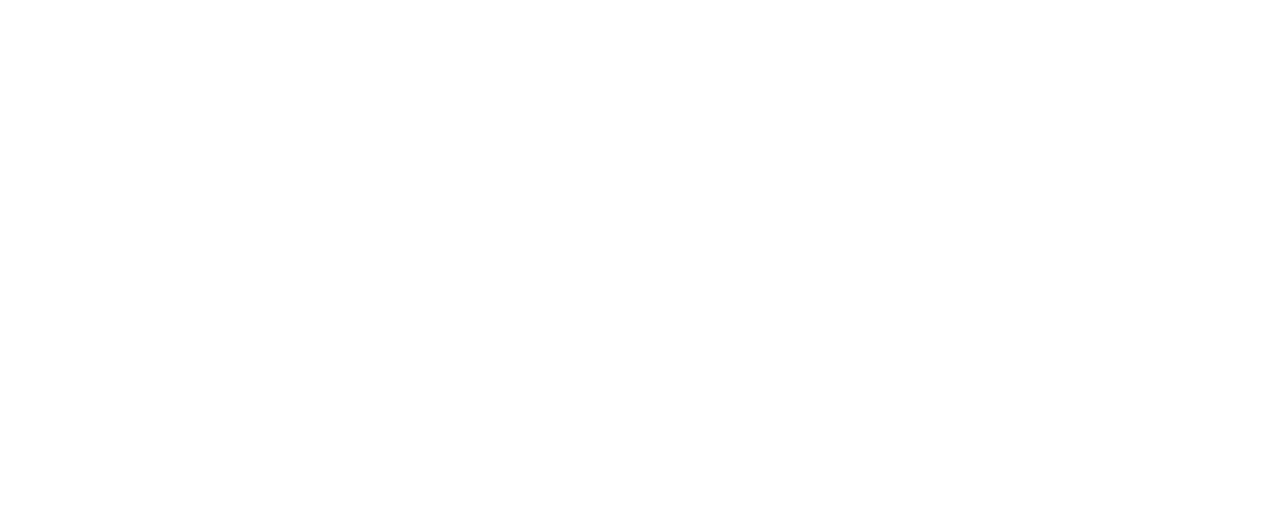
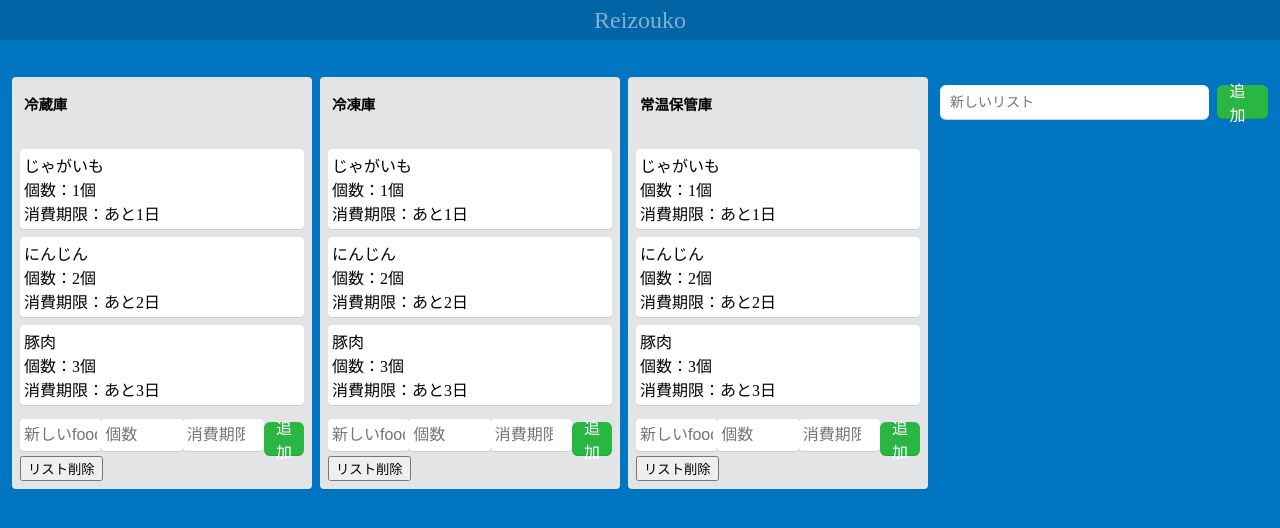
Before and after one commit to webex89-team-2/team-original-app, a React (Vite) app: page /mypage in a window 1280 px wide. Before the commit this address had no page. Shown: the top 528 px of the page. Built offline with nearby package versions, Linux system fonts and the light colour scheme.

Commit message:
Trello機能を作製

```diff
--- a/package.json
+++ b/package.json
@@ -13,7 +13,8 @@
     "firebase": "^12.1.0",
     "react": "^19.1.1",
     "react-dom": "^19.1.1",
-    "react-router": "^7.8.1"
+    "react-router": "^7.8.1",
+    "react-router-dom": "^7.8.2"
   },
   "devDependencies": {
     "@eslint/js": "^9.33.0",
--- a/src/App.jsx
+++ b/src/App.jsx
@@ -1,13 +1,12 @@
-import { Link } from "react-router";
+import Router from "./routes/route.jsx"
+import { Link } from "react-router-dom";
 
-function App() {
+export default function App(){
   return (
-    <div>
-      <h1>Hello World!</h1>
-      <p>これは最初のページです。</p>
-      <Link to="/timeline">タイムライン</Link>
-    </div>
-  );
+  <>
+  <Link to="/mypage">
+  MYPAGE
+  </Link>
+  </>
+  )
 }
-
-export default App;
--- /dev/null
+++ b/src/component/Card.jsx
@@ -0,0 +1,14 @@
+ export function Card({card, handleDeleteCard}) {
+
+  return (
+    <div className = "card">
+       <div className = "text">{card.text}</div>
+       <div className = "number">個数：{card.number}個</div>
+       <div className = "deadline">消費期限：あと{card.dead}日</div>
+        <div
+        className = "delete"
+        onClick = {() => handleDeleteCard(card.id)}
+        ></div>
+    </div>
+)
+}
--- /dev/null
+++ b/src/component/Header.jsx
@@ -0,0 +1,7 @@
+export function Header() {
+    return (
+    <header>
+      <div className = "header-title">Reizouko</div>
+    </header>
+    )
+}
--- /dev/null
+++ b/src/component/List.jsx
@@ -0,0 +1,81 @@
+import { useState } from "react"
+import { Card } from "./Card"
+
+export function List({ title }) {
+  const [cards, setCards] = useState([
+    {id: crypto.randomUUID(), text: "じゃがいも", number: 1, dead: 1},
+    {id: crypto.randomUUID(), text: "にんじん", number: 2, dead: 2},
+    {id: crypto.randomUUID(), text: "豚肉", number: 3, dead: 3},
+  ])
+
+  const [inputValue, setInputValue] = useState("")
+  const [inputNumber, setInputNumber] = useState("")
+  const [inputDead, setInputDead] = useState("")
+
+
+// 追加ボタン
+const handleAddCard = () => {
+  if (!inputValue) return
+  setCards([...cards, {
+    id: crypto.randomUUID(),
+    text: inputValue,
+    number: Number(inputNumber) || 1,
+    dead: Number(inputDead) || 1,
+  }
+])
+  setInputValue("")
+  setInputNumber("")
+  setInputDead("")
+}
+
+// 削除ボタン
+const handleDeleteCard = (idToDelete) => {
+  setCards(cards.filter((card) => card.id !== idToDelete))
+}
+
+return (
+  <>
+  <div className = "list-header">
+    <div className = "list-title">{title}</div>
+  </div>
+
+  <div className = "cards-container">
+    {cards.map((card) => (
+      <Card
+      key = {card.id}
+      card = {card}
+      handleDeleteCard = {handleDeleteCard}/>
+    ))}
+  </div>
+
+  <div className = "list-footer">
+    <div className = "input-container">
+      <input
+      type = "text"
+      placeholder = "新しいfood"
+      className = "input-todo"
+      value = {inputValue}
+      onChange = {(e) => setInputValue(e.target.value)}
+      />
+      <input
+      type = "number"
+      placeholder = "個数"
+      className = "input-todo"
+      value = {inputNumber}
+      onChange = {(e) => setInputNumber(e.target.value)}
+      />
+      <input
+      type = "number"
+      placeholder = "消費期限（日）"
+      className = "input-todo"
+      value = {inputDead}
+      onChange = {(e) => setInputDead(e.target.value)}
+      />
+      <div className = "input-button" onClick = {handleAddCard}>
+        追加
+      </div>
+    </div>
+  </div>
+</>
+)
+}
--- /dev/null
+++ b/src/component/Trello.css
@@ -0,0 +1,137 @@
+* {
+  box-sizing: border-box;
+}
+body {
+  margin: 0;
+  overflow: hidden;
+  background-color: #0076c2;
+}
+header {
+  position: absolute;
+  top: 0px;
+  width: 100%;
+}
+.header-title {
+  display: flex;
+  justify-content: center;
+  align-items: center;
+  height: 40px;
+  font-size: 1.5em;
+  background-color: #0064a5;
+  color: #7fb1d2;
+}
+.main-container {
+  display: flex;
+  flex-wrap: nowrap;
+  align-items: flex-start;
+  width: 100vw;
+  height: 100vh;
+  padding: 52px 12px 12px 12px;
+  overflow-x: auto;
+  background-color: #0076c2;
+}
+.new-list {
+  height: 34px;
+  width: 320px;
+  max-width: 60vw;
+  padding: 0 10px;
+  margin: 8px 8px 0 12px;
+  border: none;
+  border-radius: 6px;
+  box-shadow: 0 1px 0 #ccc;
+  font-size: 14px;
+}
+.list-container {
+  min-width: 300px;
+  width: 300px;
+  padding: 8px;
+  border-radius: 4px;
+  background-color: #e2e4e6;
+}
+.list-container:nth-child(n + 2) {
+  margin-left: 8px;
+}
+.list-header {
+  height: 60px;
+  padding: 8px 0px 0px 4px;
+  font-weight: bold;
+  font-size: 0.9em;
+}
+.cards-container {
+  max-height: calc(100vh - 200px);
+  margin-top: 4px;
+  overflow-y: auto;
+}
+.card {
+  position: relative;
+  padding: 4px;
+  background-color: #fff;
+  border-radius: 4px;
+  box-shadow: 0 1px 0 #ccc;
+}
+.card:nth-of-type(n + 2) {
+  margin-top: 8px;
+}
+.card:last-child {
+  margin-bottom: 1px;
+  word-wrap: break-word;
+}
+.card .text {
+  overflow-x: hidden;
+}
+.card:hover {
+  background-color: #edeff0;
+  border-bottom-color: #d6dadc;
+}
+.card:hover .delete {
+  position: absolute;
+  bottom: 4px;
+  right: 4px;
+  z-index: 16;
+  opacity: 0.5;
+  color: #f00;
+}
+.card:hover .delete:after {
+  content: "削除";
+}
+.card:hover .delete:hover {
+  opacity: 1;
+}
+.input-container {
+  display: flex;
+  justify-content: space-between;
+  align-items: center;
+}
+.input-container .input-todo {
+  height: 2em;
+  width: 75%;
+  padding: 4px;
+  background-color: #fff;
+  border-radius: 4px;
+  box-shadow: 0 1px 0 #ccc;
+  font-size: 1em;
+  border-width: 0px;
+}
+.input-container .input-todo:focus {
+  outline: 0;
+}
+.input-button {
+  display: inline-flex;
+  align-items: center;
+  justify-content: center;
+  height: 34px;
+  padding: 0 12px;
+  margin-top: 8px;
+  color: #fff;
+  background-color: #2ab643;
+  border-radius: 6px;
+  border-bottom: 1px solid #2aa138;
+  cursor: pointer;
+  user-select: none;
+}
+.input-container .input-button:active {
+  transform: translateY(2px);
+}
+.list-footer {
+  margin-top: 8px;
+}
--- /dev/null
+++ b/src/pages/Mypage.jsx
@@ -0,0 +1,89 @@
+import React from "react";
+import{ Link, useNavigate } from "react-router-dom";
+import{BrowserRouter} from "react-router"
+import "../component/Trello.css"
+import { Header } from "../component/Header"
+import { List } from "../component/List"
+import { useState } from "react"
+// import { useEffect } from "react"
+// import { addDoc, collection, getDocs } from "firebase/firestore"
+// import { db } from "../firebase"
+
+const Mypage = () => {
+
+    const  navigate = useNavigate();
+  const [lists, setLists] = useState ([
+    {id: crypto.randomUUID(), title: "冷蔵庫"},
+    {id: crypto.randomUUID(), title: "冷凍庫"},
+    {id: crypto.randomUUID(), title: "常温保管庫"},
+  ])
+
+const [newListTitle, setNewListTitle] = useState("")
+
+// リスト追加ボタン
+const handleAddList = () => {
+  if(!newListTitle) return
+  setLists([...lists, {id: crypto.randomUUID(), title: newListTitle}])
+  setNewListTitle("")
+}
+
+// リスト削除ボタン
+const handleDeleteList = (idToDeleteList) => {
+  setLists(lists.filter((list) => list.id !== idToDeleteList))
+}
+
+// const [lists, setLists] = useState([]) // 投稿を格納する変数
+
+// firebaseにデータを保存する関数
+// const addPost = async () {
+//   const docRef = await addDoc(collection(db, "lists"), {
+//     text: "",
+//   })
+
+//   const newLists = [
+//     ...lists,
+//     {id: docRef.id, text: ""},
+//   ]
+//   setLists(newLists)
+// }
+
+//     useEffect(() => {
+//         // データを取得する関数
+//         const getPosts = async () => {
+//             const res = await getDocs(collection(db, ";lists"))
+//             const data = res.docs.map((doc) => ({
+//                 id: doc.id,
+//                 ...doc.data(),
+//             }))
+//             setLists(data)
+//         }
+
+//         getPosts() // データ取得
+//     }, [])
+
+return (
+<>
+  <Header />
+  <button onClick = {() => navigate("/signin")}>ログアウト</button>
+  <div className = "main-container">
+     {lists.map((l) => (
+      <div className = "list-container" key = {l.id}>
+        <List title = {l.title} />
+        <button onClick={() => handleDeleteList(l.id)}>リスト削除</button>
+      </div>
+     ))}
+
+    <input
+  type = "text"
+  placeholder = "新しいリスト"
+  className = "new-list"
+  value = {newListTitle}
+  onChange = {(e) => setNewListTitle(e.target.value)}
+  />
+  <div className = "input-button" onClick = {handleAddList}>追加</div>
+  </div>
+</>
+)
+}
+
+export default Mypage
--- a/src/routes/route.jsx
+++ b/src/routes/route.jsx
@@ -4,6 +4,7 @@
 import Search from "@/src/pages/Search.jsx";
 import Notification from "@/src/pages/Notification.jsx";
 import User from "@/src/pages/User.jsx";
+import Mypage from "../pages/Mypage.jsx";
 
 export default function Router() {
   return (
@@ -13,6 +14,7 @@
       <Route path="/search" element={<Search />} />
       <Route path="/notification" element={<Notification />} />
       <Route path="/user/:id" element={<User />} />
+      <Route path="/mypage" element={<Mypage />} />
     </Routes>
   );
 }
```
Also changed, not shown: 1 other file (tests, documents, lock files or other folders).
